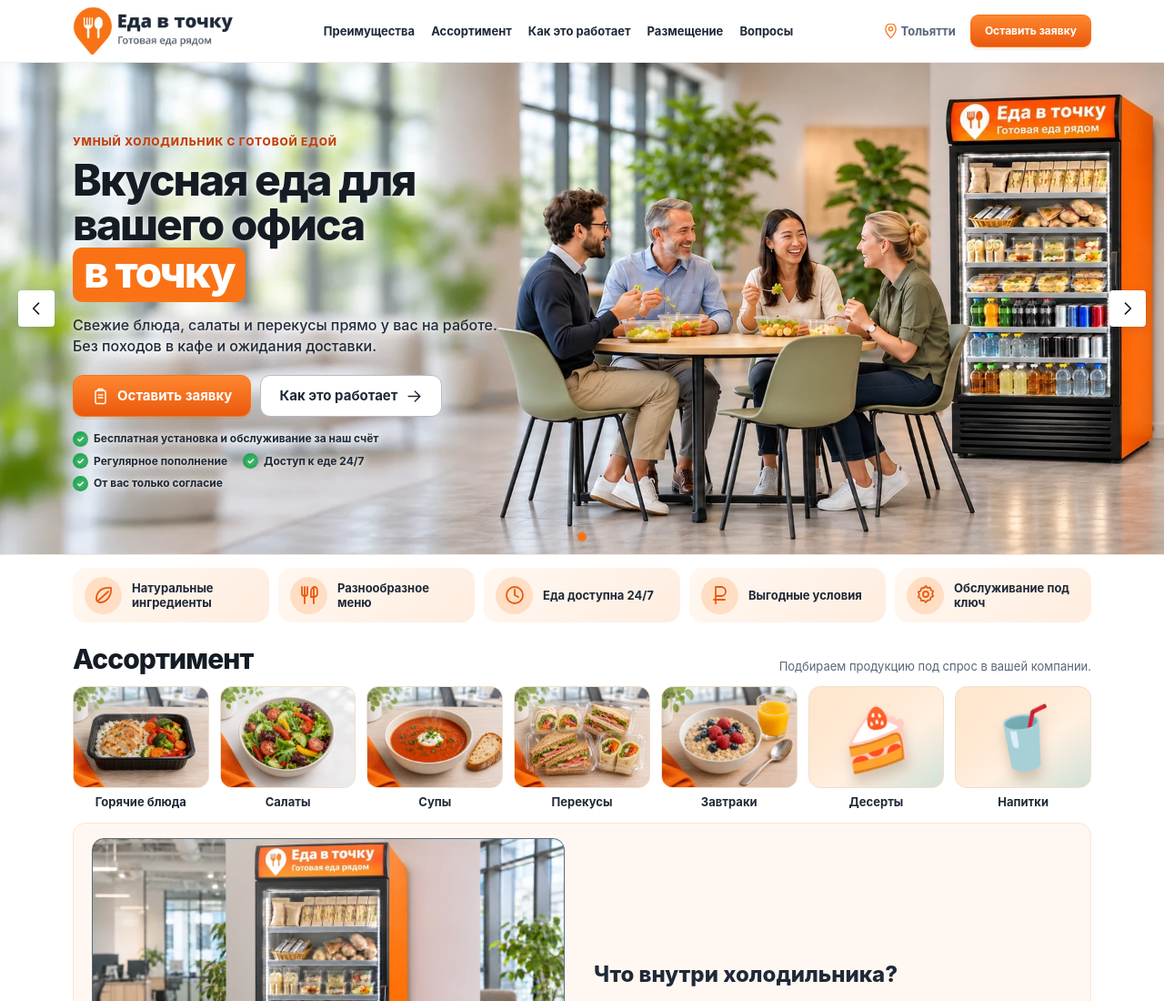
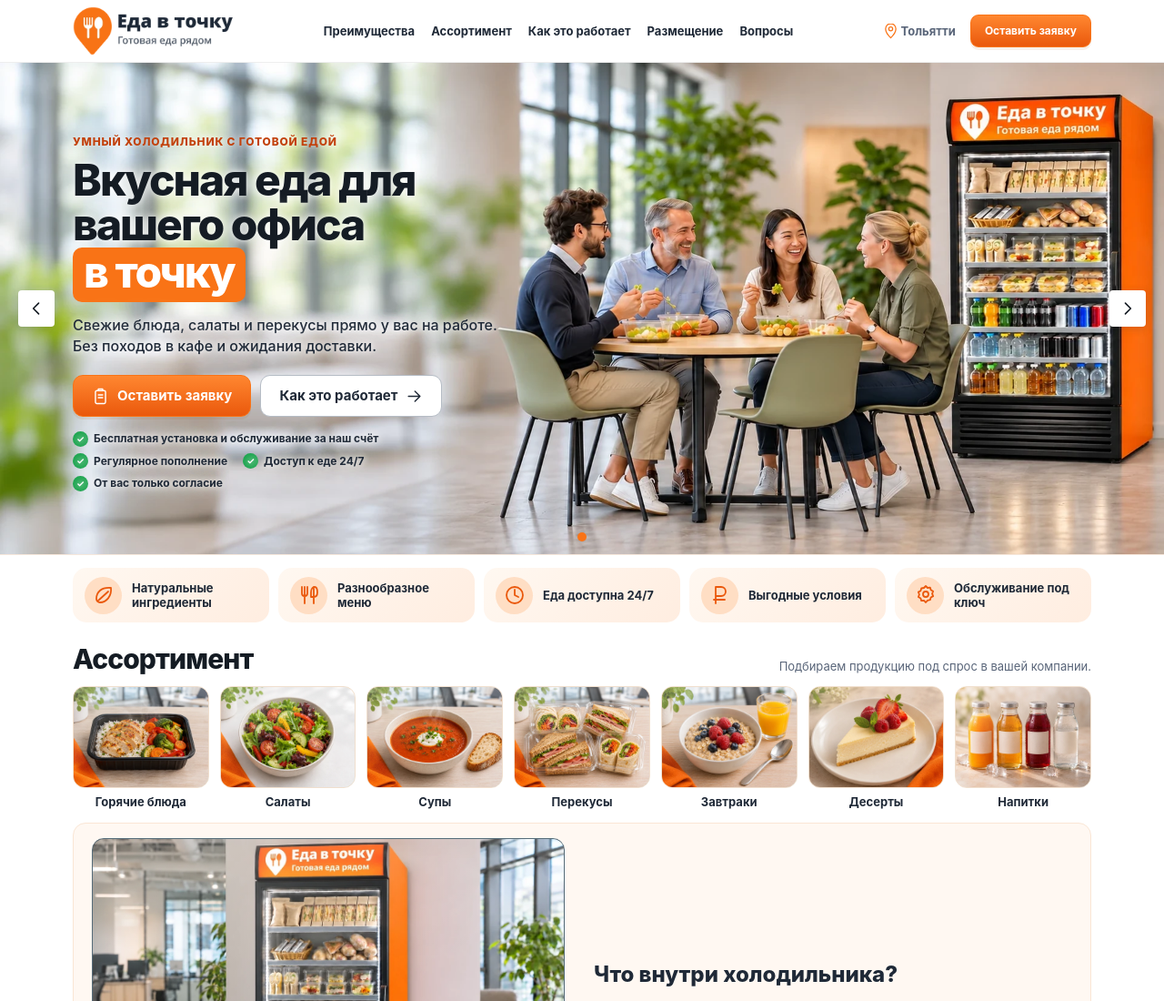
Before and after one commit to EugeneSlusar/eda-v-tochku.ru, a plain HTML site: page index.html in a window 1280 px wide. Shown: the top 1100 px of the page at 91% size. Drawn offline with Linux system fonts and the light colour scheme.

Commit message:
Фото food-desserts и food-drinks в плитках «Десерты» и «Напитки» (#16, #17): ассортимент целиком на фото
Co-Authored-By: Claude Sonnet 5.5 <noreply@anthropic.com>
Claude-Session: https://claude.ai/code/session_01RjrWoY9dTF8Jmk433wLEoj

```diff
--- a/index.html
+++ b/index.html
@@ -50,8 +50,8 @@
 <article class="lp-food-tile"><div class="lp-photo-slot lp-food-photo"><img src="images/food-soups.webp" width="800" height="600" alt="Томатный суп со сметаной и зеленью, рядом ломтик хлеба" loading="lazy" decoding="async"></div><h3>Супы</h3></article>
 <article class="lp-food-tile"><div class="lp-photo-slot lp-food-photo"><img src="images/food-snacks.webp" width="800" height="600" alt="Сэндвичи и роллы в прозрачных контейнерах" loading="lazy" decoding="async"></div><h3>Перекусы</h3></article>
 <article class="lp-food-tile"><div class="lp-photo-slot lp-food-photo"><img src="images/food-breakfast.webp" width="800" height="600" alt="Овсяная каша с ягодами и стакан апельсинового сока" loading="lazy" decoding="async"></div><h3>Завтраки</h3></article>
-<article class="lp-food-tile"><div class="lp-photo-slot lp-food-photo" data-image="food-desserts" role="img" aria-label="Сладкое к чаю"><span aria-hidden="true">🍰</span></div><h3>Десерты</h3></article>
-<article class="lp-food-tile"><div class="lp-photo-slot lp-food-photo" data-image="food-drinks" role="img" aria-label="Вода, соки и другие напитки"><span aria-hidden="true">🥤</span></div><h3>Напитки</h3></article></div>
+<article class="lp-food-tile"><div class="lp-photo-slot lp-food-photo"><img src="images/food-desserts.webp" width="800" height="600" alt="Чизкейк с малиной, клубникой и мятой на тарелке" loading="lazy" decoding="async"></div><h3>Десерты</h3></article>
+<article class="lp-food-tile"><div class="lp-photo-slot lp-food-photo"><img src="images/food-drinks.webp" width="800" height="600" alt="Стеклянные бутылки с соками и водой со льдом" loading="lazy" decoding="async"></div><h3>Напитки</h3></article></div>
         <div class="lp-fridge-feature">
           <div class="lp-photo-slot lp-fridge-slot"><img src="images/fridge-open.webp" width="1200" height="900" alt="Холодильник «Еда в точку» с сэндвичами, салатами, горячими обедами и напитками" loading="lazy" decoding="async"></div>
           <div><h3>Что внутри холодильника?</h3><p>Салаты, горячие блюда и супы, сэндвичи, выпечка, десерты и напитки — готовое меню для разных вкусов.</p><p>Следим за продажами и корректируем ассортимент точки.</p></div>
```
Also changed, not shown: images/food-desserts.webp (added), images/food-drinks.webp (added).
